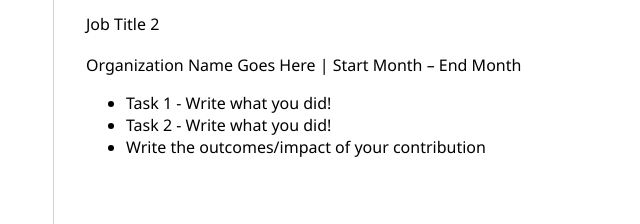
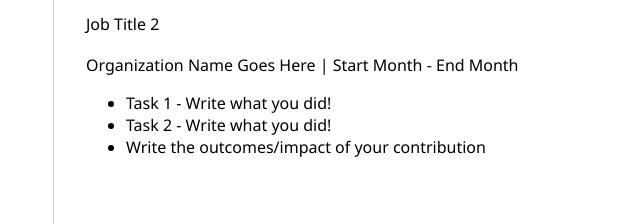
Before and after one commit to Vee2002/my-resume, a plain HTML site: page index.html in a window 1280 px wide. Shown: the part 688-912 px from the top of the page, 490-1130 px from the left. Drawn offline with Linux system fonts and the light colour scheme.

Commit message:
My Resume

```diff
--- a/index.html
+++ b/index.html
@@ -76,7 +76,7 @@
 
                     <h3>Job Title 2</h3>
                     <p>
-                        Organization Name Goes Here | Start Month – End Month
+                        Organization Name Goes Here | Start Month - End Month
                     </p>
                     <ul>
                             <li>Task 1 - Write what you did!</li>
```
